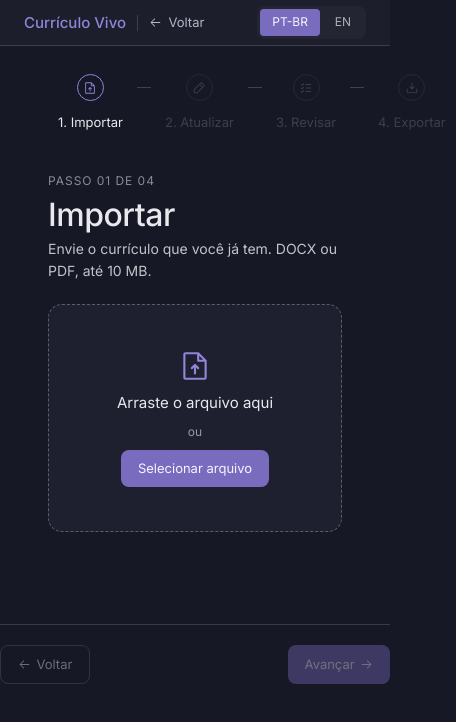
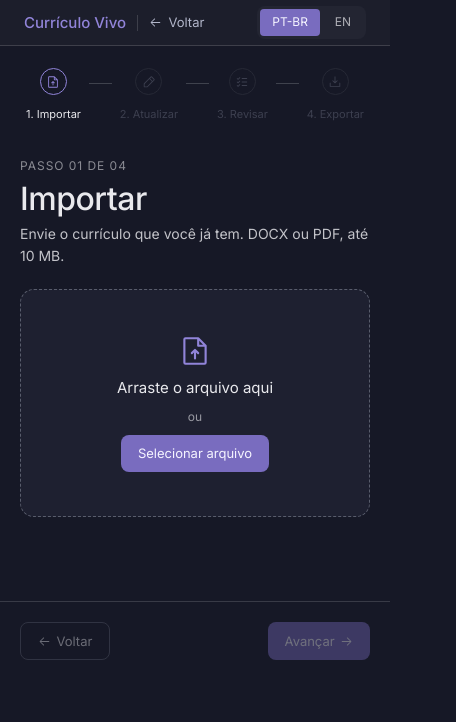
Before and after one commit to alansods/live-resume, a Next.js app: page /app in a window 390 px wide. Shown: the top 722 px of the page, 456 px wide, since content can reach past the window. Built offline with nearby package versions, Linux system fonts and the light colour scheme.

Commit message:
fix: make stepper fit on mobile screens

```diff
--- a/components/shell/Shell.module.css
+++ b/components/shell/Shell.module.css
@@ -397,6 +397,54 @@
   border-top: 1px solid var(--color-divider);
 }
 
+/* ── Mobile ──────────────────────────────────────────────────────────────── */
+
+/*
+ * O stepper em linha não cabe num telefone com os recuos de desktop: em 375px, quatro
+ * passos com rótulo ocupam ~320px, e após os 48px de cada lado sobrava menos que isso —
+ * a régua transbordava para fora da tela. Em vez de esconder os rótulos (o nome é o que
+ * o stepper conta), o recuo cai para 20px e os passos apertam: rótulo 11px, botão com
+ * recuo menor e conector com mínimo menor. A coluna de conteúdo acompanha o recuo novo —
+ * a régua foi definida para coincidir com a borda da coluna, e sem o ajuste os círculos
+ * ficariam 28px para fora do que há abaixo deles.
+ */
+@media (max-width: 640px) {
+  .stepper {
+    padding: 18px 20px 0;
+    /* Raro demais para uma linha própria: em telas estreitas demais a régua rola, e o
+       conteúdo da página não transborda junto. */
+    overflow-x: auto;
+  }
+
+  .step {
+    padding: 4px 6px;
+  }
+
+  .stepLabel,
+  .stepLabelDone,
+  .stepLabelOn {
+    font-size: 11px;
+  }
+
+  .link,
+  .linkDone {
+    min-width: 6px;
+    margin: 19px 2px 0;
+  }
+
+  .stepColumn {
+    padding: 30px 20px 48px;
+  }
+
+  .waiting {
+    padding: 0 20px 18px;
+  }
+
+  .stepNav {
+    padding: 20px 20px 0;
+  }
+}
+
 @keyframes stepIn {
   from {
     opacity: 0;
```
